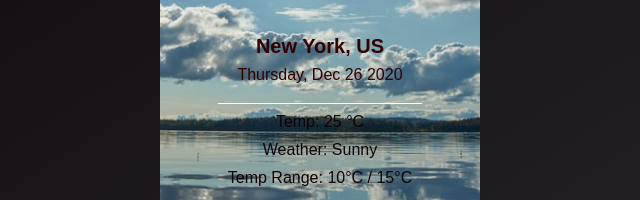
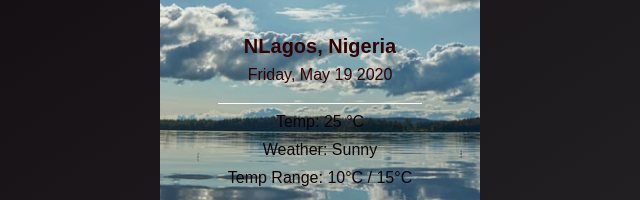
Before and after one commit to damkenny/Weather-App, a plain HTML site: page index.html in a window 1280 px wide. Shown: the part 377-577 px from the top of the page, 320-960 px from the left. Drawn offline with Linux system fonts and the light colour scheme.

Commit message:
Update index.html

```diff
--- a/index.html
+++ b/index.html
@@ -21,8 +21,8 @@
                         <img src="" alt="" class="weather-icon">
                     </div>
                     <div class="location">
-                        <div class="city">New York, US</div>
-                        <div class="date">Thursday, Dec 26 2020</div>
+                        <div class="city">NLagos, Nigeria</div>
+                        <div class="date">Friday, May 19 2020</div>
                     </div>
                     <div class="current">
                         <div class="temp">Temp: 25 <span>°C</span></div>
```
